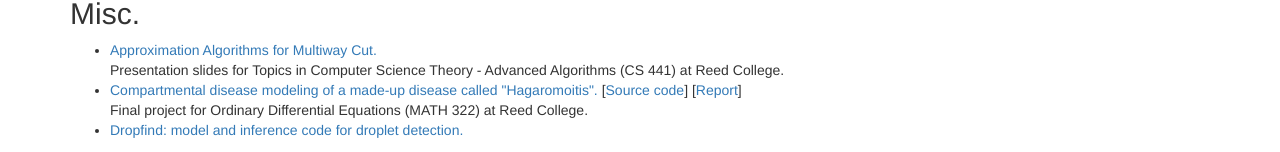
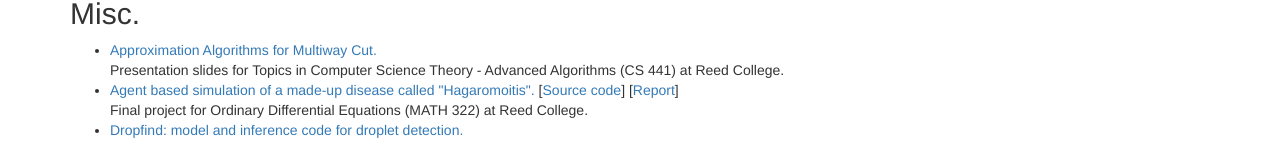
Before and after one commit to shastrihm/shastrihm.github.io, a plain HTML site: page index.html in a window 1280 px wide. Shown: the part 873-1025 px from the top of the page. Drawn offline with nearby package versions, Linux system fonts and the light colour scheme.

Commit message:
Agent based

```diff
--- a/index.html
+++ b/index.html
@@ -113,7 +113,7 @@
               <ul>
               <li class="misc"><a href="assets/multiwaycut.pdf">Approximation Algorithms for Multiway Cut.</a> <br>Presentation slides for Topics in Computer Science Theory - Advanced Algorithms (CS 441) at Reed College.</li>
 
-              <li class="misc"> <a href="https://shastrihm.github.io/hagoromoitis/">Compartmental disease modeling of a made-up disease called "Hagaromoitis".</a> [<a href="https://github.com/shastrihm/hagoromoitis">Source code</a>] [<a href="https://github.com/shastrihm/hagoromoitis/blob/master/writeup.pdf">Report</a>]  <br> Final project for Ordinary Differential Equations (MATH 322) at Reed College. </li>
+              <li class="misc"> <a href="https://shastrihm.github.io/hagoromoitis/">Agent based simulation of a made-up disease called "Hagaromoitis".</a> [<a href="https://github.com/shastrihm/hagoromoitis">Source code</a>] [<a href="https://github.com/shastrihm/hagoromoitis/blob/master/writeup.pdf">Report</a>]  <br> Final project for Ordinary Differential Equations (MATH 322) at Reed College. </li>
 
               <li class="misc"> <a href="https://github.com/shastrihm/dropfind/">Dropfind: model and inference code for droplet detection.</a> </li>
               </ul>
```
